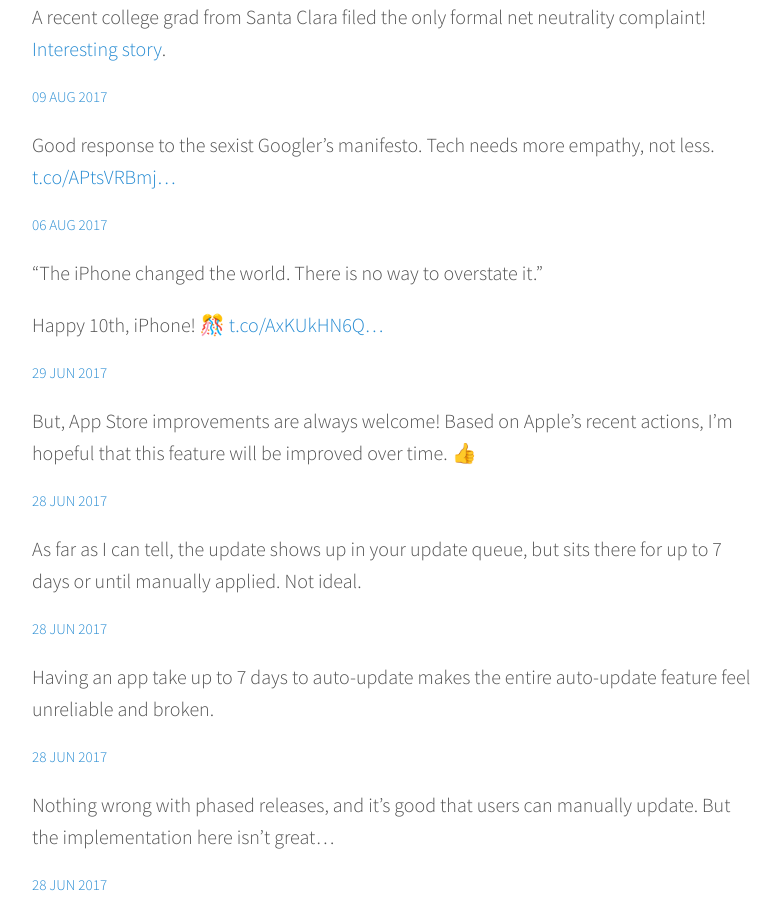
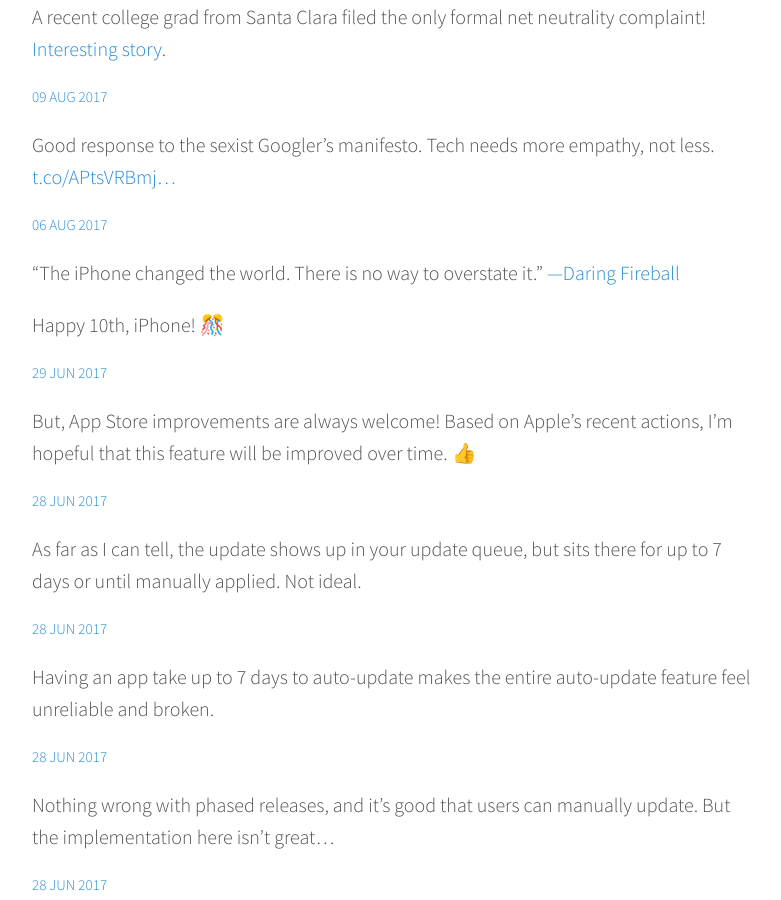
Before and after one commit to joeduvall4/joeduvall4.github.io.old, a Jekyll site: the page built from index.html, in a window 1280 px wide and 900 px high, scrolled down 991 px. Shown: the whole window, without its empty margins (248-1029 px from the left). Built offline with Jekyll 4.4.1, drawn with Linux system fonts in a browser that asks for light colours; the list of posts is cut into pages by our own code.

Commit message:
Mirroring from Micro.blog.

```diff
--- a/_posts/2017-06-29-t880565936687693825.md
+++ b/_posts/2017-06-29-t880565936687693825.md
@@ -5,6 +5,6 @@ audio:
 date: 2017-06-29 16:17:34 -0700
 guid: http://joe.duvall.micro.blog/2017/06/29/t880565936687693825.html
 ---
-“The iPhone changed the world. There is no way to overstate it.”
+“The iPhone changed the world. There is no way to overstate it.” [—Daring Fireball](https://daringfireball.net/2017/06/perfect_ten)
 
-Happy 10th, iPhone! 🎊 [t.co/AxKUkHN6Q...](https://t.co/AxKUkHN6QQ)
+Happy 10th, iPhone! 🎊
```
